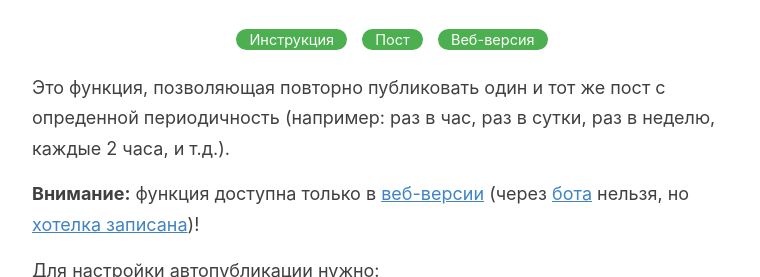
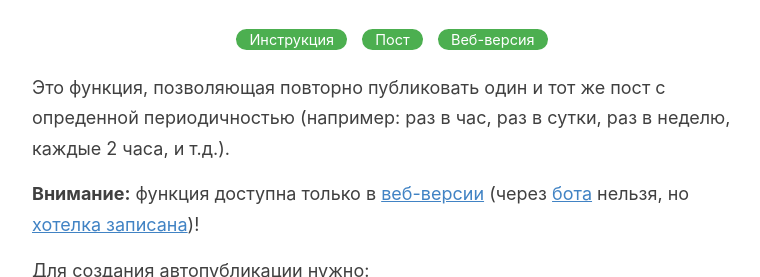
Before and after one commit to Telepost-me/telepost-me.github.io, a Jekyll site: the page built from _posts/2021-07-18-repeat-post.md, in a window 1280 px wide and 900 px high, cut to the strip 217-494 px from the top of the window. Shown: the whole strip, without its empty margins (248-1008 px from the left). Built offline with Jekyll 4.4.1, drawn with Linux system fonts in a browser that asks for light colours.

Commit message:
Повторяющийся пост: поправил ошибки

```diff
--- a/_posts/2021-07-18-repeat-post.md
+++ b/_posts/2021-07-18-repeat-post.md
@@ -8,11 +8,11 @@ source:
   url: https://t.me/telepost_blog/38
 ---
 
-Это функция, позволяющая повторно публиковать один и тот же пост с опреденной периодичность (например: раз в час, раз в сутки, раз в неделю, каждые 2 часа, и т.д.).
+Это функция, позволяющая повторно публиковать один и тот же пост с опреденной периодичностью (например: раз в час, раз в сутки, раз в неделю, каждые 2 часа, и т.д.).
 
 **Внимание:** функция доступна только в [веб-версии]({{ site.telepost.web-app.url }}) (через [бота]({{ site.telepost.bot.url }}) нельзя, но [хотелка записана](https://github.com/Telepost-me/support/issues/39))!
 
-Для настройки автопубликации нужно:
+Для создания автопубликации нужно:
 
 * в настройках поста выбрать раздел "Повтор публикации":
   ![image](https://user-images.githubusercontent.com/24430718/126070159-8f4a327b-6b8c-4669-b707-89436a22a269.png)
```
